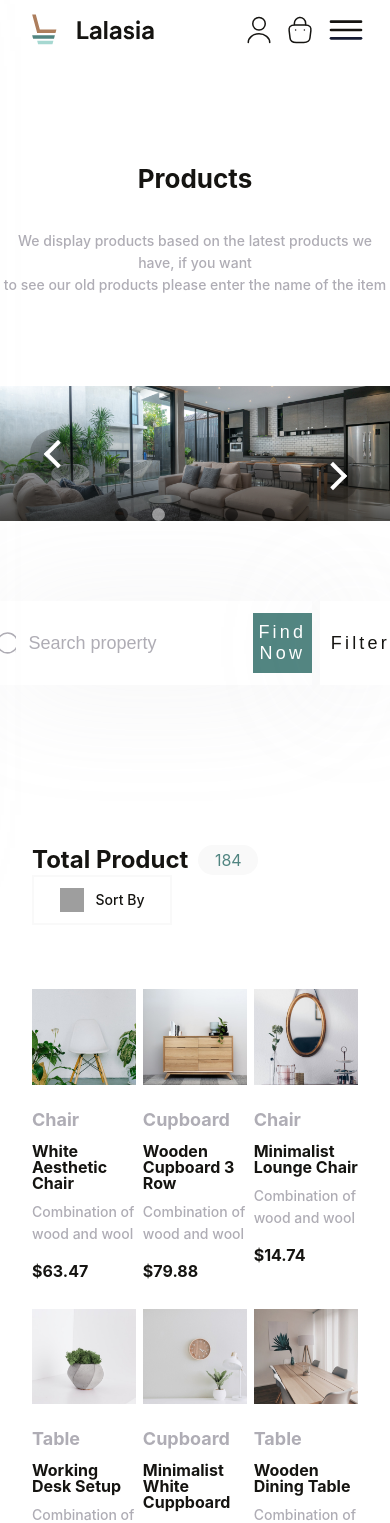
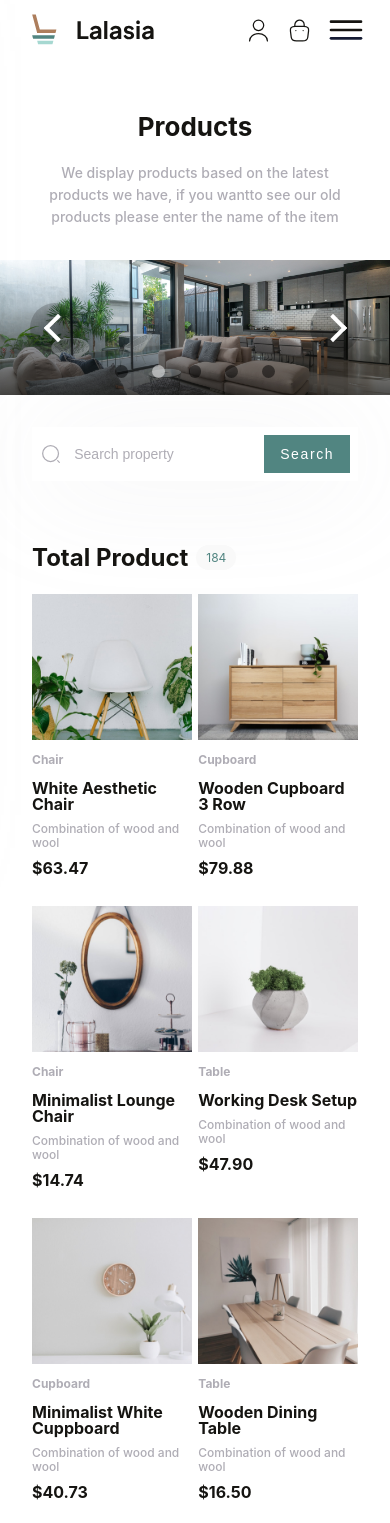
Before and after one commit to allen760128/side-project-furniture, a Next.js app: page /products in a window 390 px wide. Shown: the top 1523 px of the page. Built offline with nearby package versions, Linux system fonts and the light colour scheme; grey boxes are pictures that could not be loaded.

Commit message:
20220806 update product rwd

```diff
--- a/components/carousell.js
+++ b/components/carousell.js
@@ -106,9 +106,8 @@ const Carousell = (props) => {
                     height: '30px',
                     left: '0',
                     right: '0',
-                    top: '90%',
-                    bottom: '0',
-                    margin: '0 auto',
+                    bottom: '0px',
+                    margin: 'auto',
                     display: dotdisplay,
                 }}>
                     <ul style={style.dotUl}>
@@ -186,7 +185,10 @@ const style = {
         height: '50px',
         backgroundColor: 'rgba(0,0,0,0.2)',
         borderRadius: '50px',
-        top: '48%',
+        // top: '48%',
+        top: 0,
+        bottom: 0,
+        margin: 'auto',
         right: '30px',
         display: 'flex',
         alignItems: 'center',
--- a/components/nav.module.css
+++ b/components/nav.module.css
@@ -39,7 +39,7 @@
     justify-content: center;
     align-items: center;
     height: 100%;
-    gap: 60px;
+    gap: 8%;
     /* background-color: #fda; */
 }
 
@@ -124,6 +124,7 @@
     .nav .navWrap .inner .user>a>span {
         width: 30px;
         height: 40px;
+        background-size: 25px;
     }
 
     .nav .navWrap .inner .user>a:nth-child(3) {
--- a/components/page.module.css
+++ b/components/page.module.css
@@ -35,3 +35,29 @@
     width: 42px;
     height: 42px;
 }
+
+
+
+
+@media (max-width: 768px) {
+    .page {
+        padding: 0 0 5rem 0;
+    }
+
+    .page .pageUl {
+        gap: 1rem;
+    }
+
+    .page .pageUl>li {
+        width: 32px;
+        height: 32px;
+        line-height: 32px;
+        font-size: 14px;
+    }
+
+    .page .pageUl>li>span {
+        width: 32px;
+        height: 32px;
+    }
+
+}
--- a/pages/products.js
+++ b/pages/products.js
@@ -20,7 +20,7 @@ const Products = () => {
             <div className={`${style.banner} `}>
                 <div className={style.title}>
                     <h1>Products</h1>
-                    <p>We display products based on the latest products we have, if you want<br />to see our old products please enter the name of the item</p>
+                    <p>We display products based on the latest <br className={style.rwBr} />products we have, if you want<br />to see our old <br className={style.rwBr} />products please enter the name of the item</p>
                 </div>
                 <Carousell />
             </div>
@@ -30,7 +30,7 @@ const Products = () => {
                         <div className={style.inner}>
                             <span style={{ backgroundImage: 'url(/assets/index_banner_icon3.svg)' }}></span>
                             <input type="text" placeholder='Search property' />
-                            <button> Find Now</button>
+                            <button> Search</button>
                         </div>
                     </form>
                     <button>
--- a/styles/Home.module.css
+++ b/styles/Home.module.css
@@ -637,15 +637,9 @@
     transition: 0.3s all ease-in-out;
   }
 
-
-
-
-
   .container .mySwiper2 .inner {
     height: 300px;
   }
-
-
 }
 
 
--- a/styles/products.module.css
+++ b/styles/products.module.css
@@ -15,6 +15,10 @@
 
 .banner .title>h1 {
     padding-bottom: 2rem;
+}
+
+.banner .title .rwBr {
+    display: none;
 }
 
 
@@ -200,3 +204,145 @@
     padding-top: 18px;
     padding-bottom: 30px;
 }
+
+
+
+
+
+
+@media (max-width: 992px) {
+
+    /* ---------------------search------------------- */
+
+    .search {
+        padding: 5rem 2rem;
+    }
+
+}
+
+
+
+
+
+
+@media (max-width: 768px) {
+    /* ---------------------banner------------------- */
+
+    .banner .title {
+        padding: 3rem 0 2rem 0;
+    }
+
+    .banner .title>h1 {
+        padding-bottom: 1rem;
+    }
+
+    .banner .title>p>br {
+        display: none;
+    }
+
+    .banner .title .rwBr {
+        display: block;
+    }
+
+    /* ---------------------search------------------- */
+
+    .search {
+        padding: 2rem 2rem;
+    }
+
+    .search .searchWrap {
+        display: flex;
+        gap: 0%;
+    }
+
+    .search .searchWrap>form {
+        width: 100%;
+    }
+
+    .search .searchWrap>form .inner {
+        height: 54px;
+        width: 100%;
+        display: flex;
+        align-items: center;
+        padding: 0 0.5rem;
+    }
+
+    .search .searchWrap>form .inner>span {
+        background-size: 20px;
+        width: 25px;
+        height: 25px;
+    }
+
+    .search .searchWrap>form .inner>input {
+        width: 75%;
+        height: 38px;
+        padding: 0 0.8rem;
+        font-size: 14px;
+    }
+
+    .search .searchWrap>form .inner>button {
+        width: 100px;
+        height: 38px;
+        font-size: 14px;
+        letter-spacing: 0.1rem;
+        margin-left: 0%;
+    }
+
+    .search .searchWrap>button {
+        display: none;
+    }
+
+    /* ---------------------products------------------- */
+
+    .products {
+        padding-top: 2rem;
+    }
+
+    .products .title .left {
+        gap: 8px;
+    }
+
+    .products .title .left>span {
+        width: 40px;
+        height: 25px;
+        font-size: 12px;
+        line-height: 25px;
+    }
+
+    .products .title .right {
+        display: none;
+    }
+
+    .products .list {
+        padding-top: 1.5rem;
+    }
+
+    .products .list .listUl {
+        justify-content: flex-start;
+        gap: 2%;
+    }
+
+    .products .list .listUl>li {
+        width: 49%;
+    }
+
+    .products .list .listUl>li>h5 {
+        padding-top: 14px;
+        font-size: 12px;
+    }
+
+    .products .list .listUl>li>h3:nth-child(3) {
+        padding-top: 14px;
+    }
+
+    .products .list .listUl>li>p {
+        padding-top: 10px;
+        font-size: 12px;
+        line-height: 14px;
+    }
+
+    .products .list .listUl>li>h3:last-child {
+        padding-top: 10px;
+        padding-bottom: 30px;
+    }
+}
```
